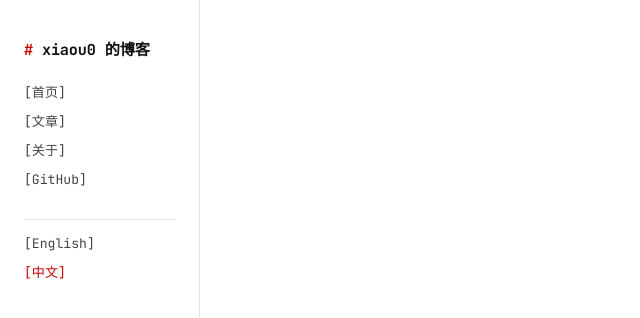
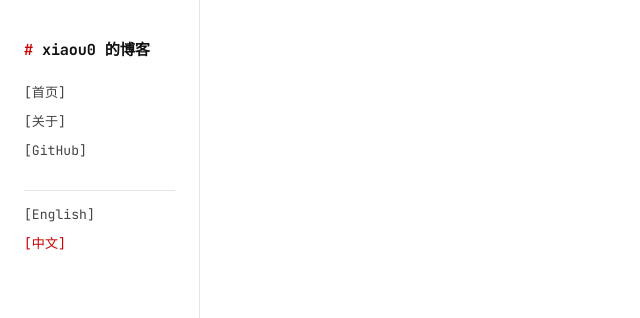
Before and after one commit to xiaou00/xiaou00.github.io, a plain HTML site: page blog/post.zh.html in a window 1280 px wide. Shown: the top 318 px of the page, without its empty margins (0-640 px from the left). Drawn offline with nearby package versions, Linux system fonts and the light colour scheme; a small style sheet from the web is missing.

Commit message:
Update Something

```diff
--- a/blog/post.zh.html
+++ b/blog/post.zh.html
@@ -16,7 +16,6 @@
             </a>
             <nav>
                 <a href="index.zh.html">[首页]</a>
-                <a href="index.zh.html">[文章]</a>
                 <a href="http://localhost:8080/post.zh.html?slug=about">[关于]</a>
                 <a href="https://github.com/xiaou00/xiaou00.github.io">[GitHub]</a>
             </nav>
```
Also changed, not shown: blog/post.html (+0 -1 lines).
